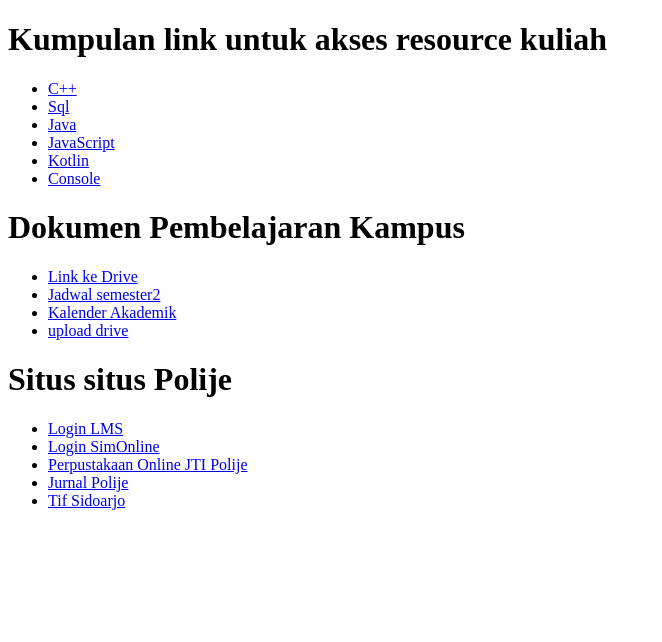
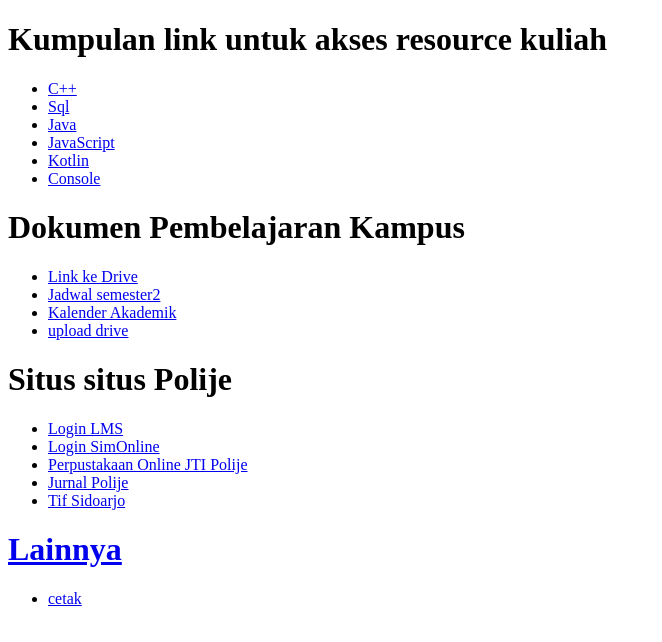
Before and after one commit to ITMaulanaali/itmaulanaali.github.io, a plain HTML site: page index.html in a window 1280 px wide. Shown: the whole page, without its empty margins (0-662 px from the left). Drawn offline with Linux system fonts and the light colour scheme.

Commit message:
cetak ngrok

```diff
--- a/index.html
+++ b/index.html
@@ -33,5 +33,9 @@
       <li><a href="http://jtit.polije.ac.id/">Jurnal Polije</a></li>
       <li><a href="https://jti.polije.ac.id/prodi/tif-sidoarjo">Tif Sidoarjo</li>
     </ul>
+    <h1>Lainnya</h1>
+    <ul>
+      <li><a href="https://b164-36-73-231-159.ngrok-free.app">cetak</li>
+    </ul>
   </body>
 </html>
```
